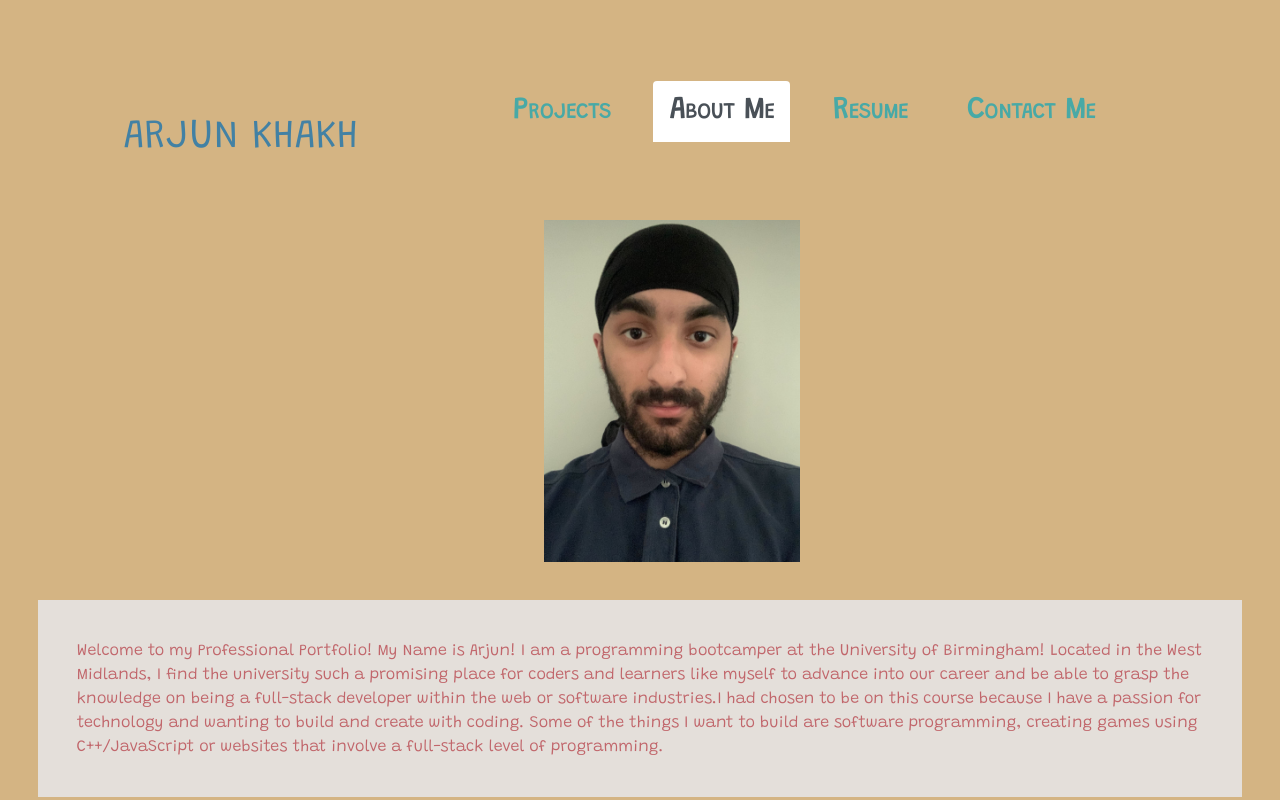
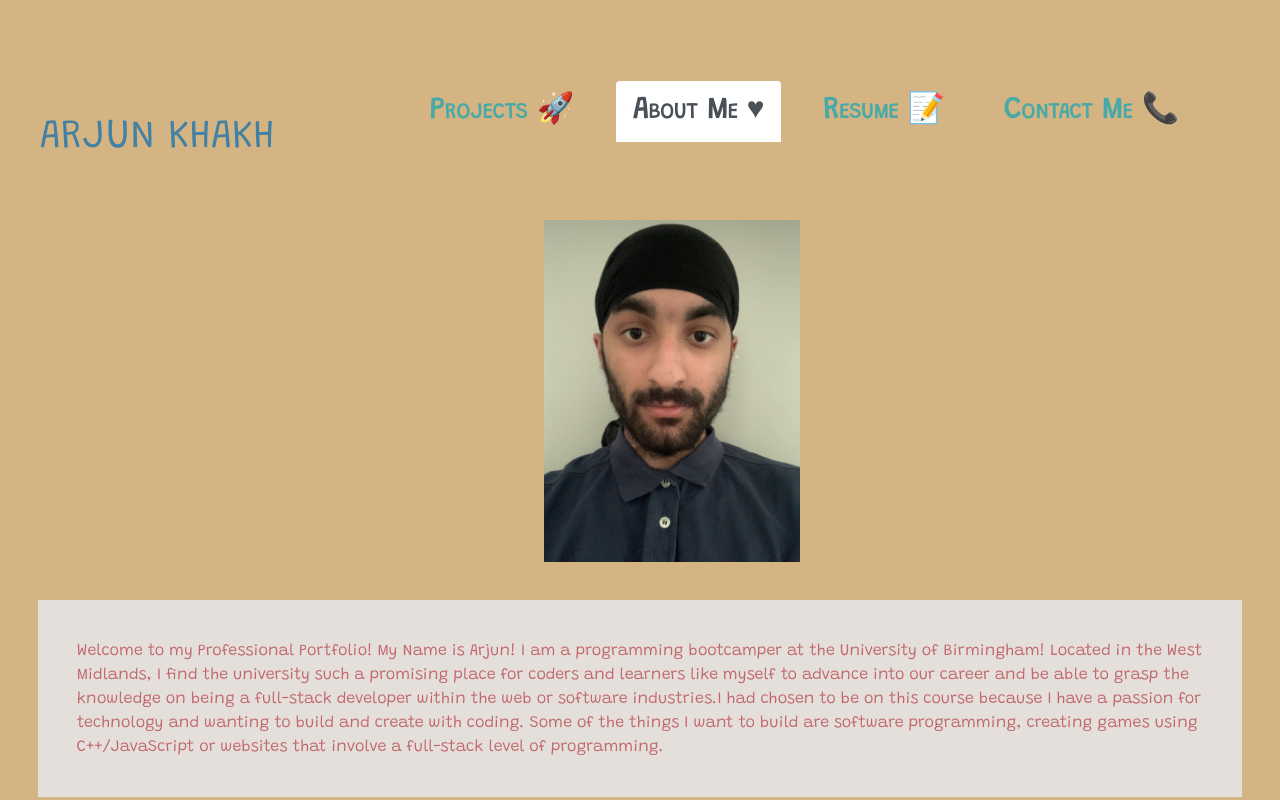
Before and after one commit to arjunkhakh/React-Portfolio, a React (Create React App) app: page / in a window 1280 px wide. Shown: the top 800 px of the page. Built offline with nearby package versions, Linux system fonts and the light colour scheme.

Commit message:
editing my navbar text

```diff
--- a/src/components/Navigation.js
+++ b/src/components/Navigation.js
@@ -9,10 +9,10 @@ function Navigation({ currentPage, handlePageChange }) {
   <div id='centered'>
    <nav className="nav nav-tabs navbar-black bg-370617">
    <Header />
-     <li id='homeTab' className="nav-item"> <a className={currentPage === 'Project' ? 'nav-link active' : 'nav-link'} onClick={() => handlePageChange('Project')} href="#project" >Projects</a> </li>
-     <li className="nav-item"> <a className={currentPage === 'About' ? 'nav-link active' : 'nav-link' } onClick={() => handlePageChange('About')}  href="#about">About Me</a>  </li>
-     <li className="nav-item"> <a className={currentPage === 'Resume' ? 'nav-link active' : 'nav-link'} onClick={() => handlePageChange('Resume')} href="#resume">Resume</a>  </li>
-     <li className="nav-item"> <a className={currentPage === 'Contact' ? 'nav-link active' : 'nav-link'} onClick={() => handlePageChange('Contact')} href="#contact">Contact Me</a>  </li>
+     <li id='homeTab' className="nav-item"> <a className={currentPage === 'Project' ? 'nav-link active' : 'nav-link'} onClick={() => handlePageChange('Project')} href="#project" >Projects 🚀</a> </li>
+     <li className="nav-item"> <a className={currentPage === 'About' ? 'nav-link active' : 'nav-link' } onClick={() => handlePageChange('About')}  href="#about">About Me ♥</a>  </li>
+     <li className="nav-item"> <a className={currentPage === 'Resume' ? 'nav-link active' : 'nav-link'} onClick={() => handlePageChange('Resume')} href="#resume">Resume 📝</a>  </li>
+     <li className="nav-item"> <a className={currentPage === 'Contact' ? 'nav-link active' : 'nav-link'} onClick={() => handlePageChange('Contact')} href="#contact">Contact Me 📞</a>  </li>
   </nav>
   </div>
 
```
